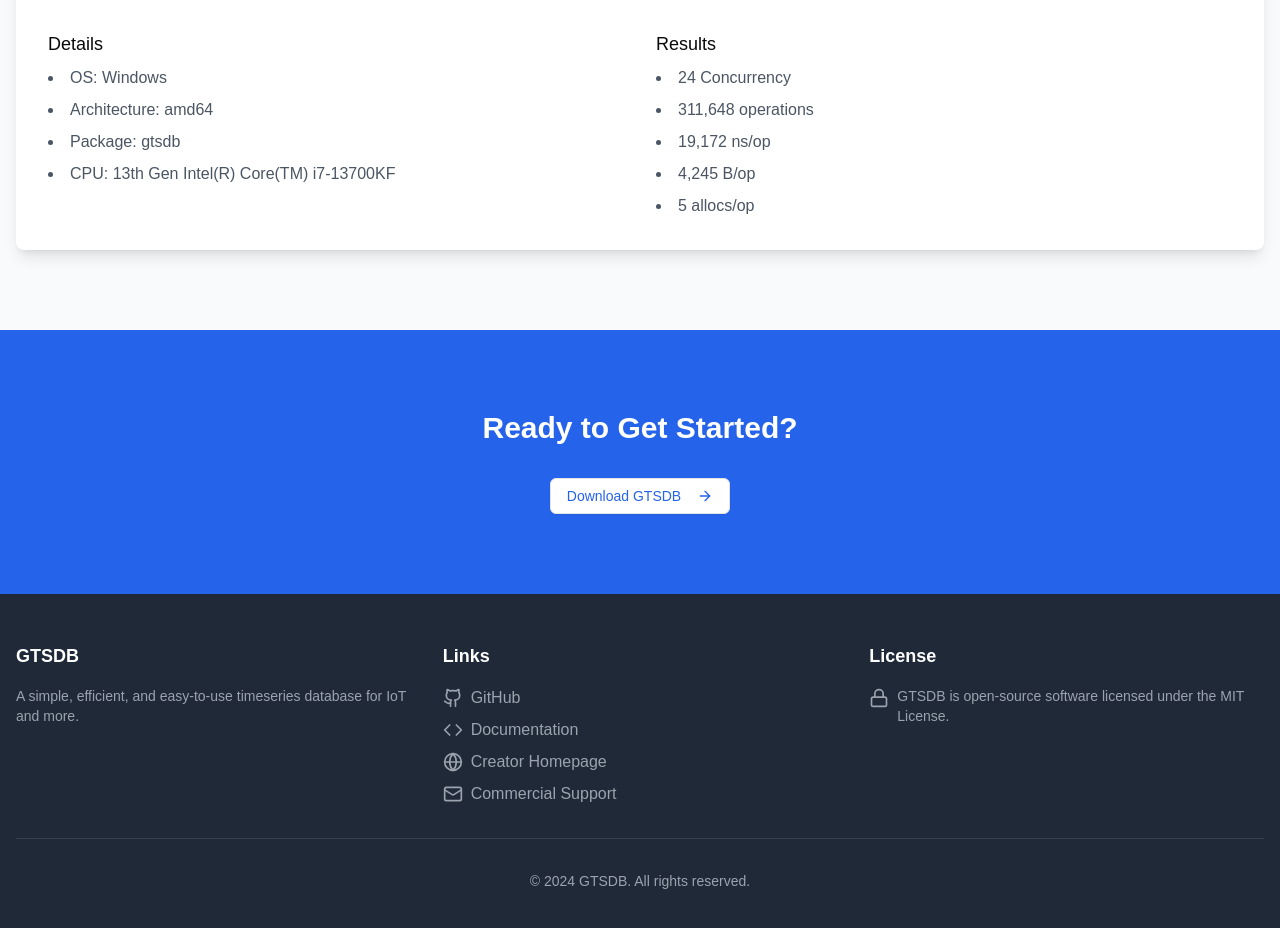
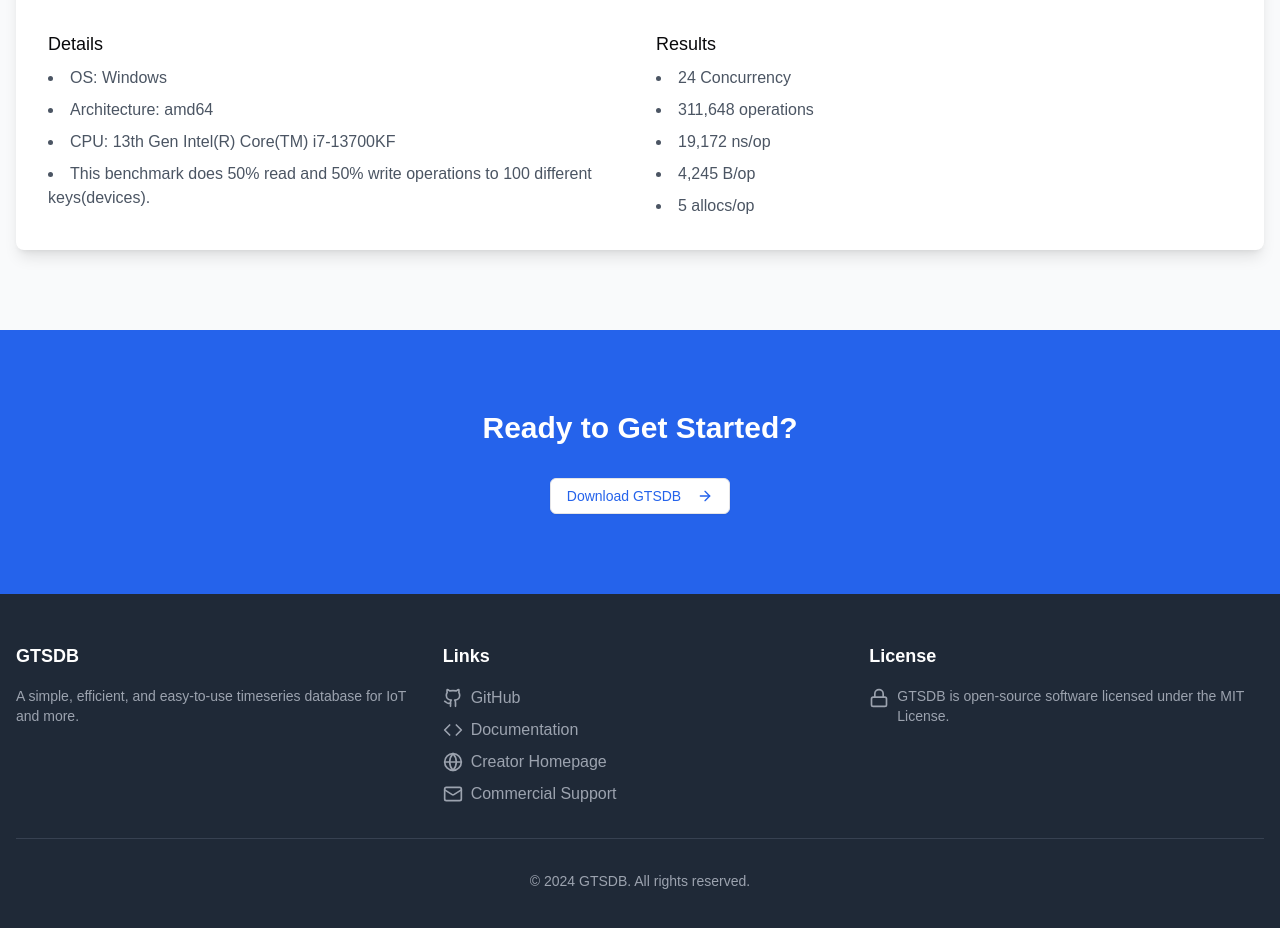
Before and after one commit to abbychau/gtsdb-homepage, a Next.js app: page / in a window 1280 px wide. Shown: the part 2423-3351 px from the top of the page. Built offline with nearby package versions, Linux system fonts and the light colour scheme.

Commit message:
fix: update PerformanceSection to include benchmark operation details for clarity

```diff
--- a/app/page.tsx
+++ b/app/page.tsx
@@ -477,8 +477,8 @@
               <ul className="list-disc list-inside space-y-2 text-gray-600">
                 <li>OS: Windows</li>
                 <li>Architecture: amd64</li>
-                <li>Package: gtsdb</li>
                 <li>CPU: 13th Gen Intel(R) Core(TM) i7-13700KF</li>
+                <li>This benchmark does 50% read and 50% write operations to 100 different keys(devices).</li>
               </ul>
             </div>
             <div>
```
